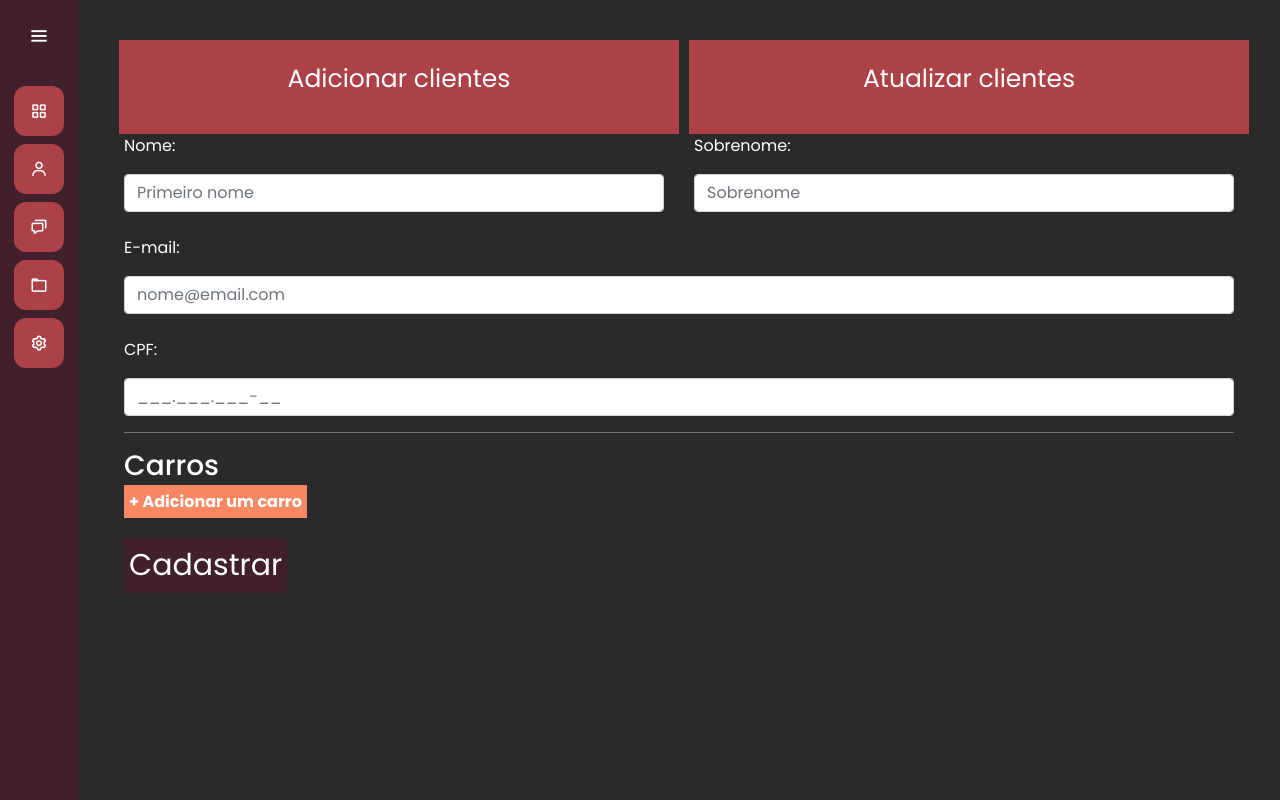
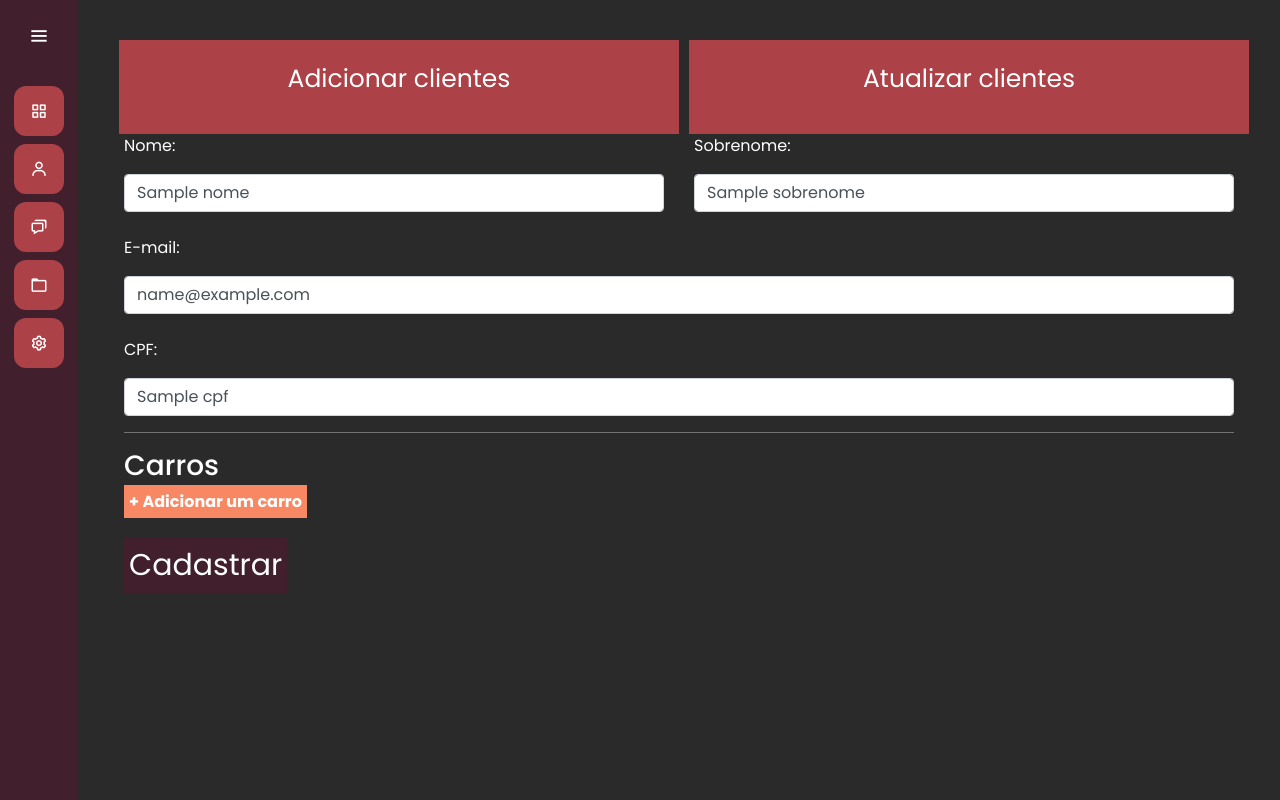
Before and after one commit to Isaac2109/Meca-jato, a Django app: template clientes/templates/clientes.html in a window 1280 px wide. Run offline with Django 4.2, Linux system fonts and the light colour scheme; the template is opened without the code that fills it: most values are stand-ins (such as "Sample title", 1, 10 or a date in 2020).

Commit message:
finalizando a página clientes

```diff
--- a/clientes/templates/clientes.html
+++ b/clientes/templates/clientes.html
@@ -23,25 +23,28 @@
                 <div class="row">
                     <div class="col-md">
                         <p>Nome:</p>
-                        <input type="text" class="form-control" placeholder="Primeiro nome" name="nome">
+                        <input type="text" class="form-control" placeholder="Primeiro nome" name="nome" value="{{nome}}">
                     </div>
                     <div class="col-md">
                         <p>Sobrenome:</p>
-                        <input type="text" class="form-control" placeholder="Sobrenome" name="sobrenome">
+                        <input type="text" class="form-control" placeholder="Sobrenome" name="sobrenome" value="{{sobrenome}}">
                     </div>
                 </div>
                 <br>
                 <p>E-mail:</p>
-                <input type="email" class="form-control" placeholder="nome@email.com" name="email">
+                <input type="email" class="form-control" placeholder="nome@email.com" name="email" value="{{email}}">
                 <br>
                 <p>CPF:</p>
-                <input type="text" class="form-control" placeholder="___.___.___-__" name="cpf">
+                <input type="text" class="form-control" placeholder="___.___.___-__" name="cpf" value="{{cpf}}">
                 <hr style="background-color:gray;">
                 <div class="add-carros">
                     <h3>Carros</h3>
                     <span class="btn-add-carros" onclick="add_carro()">+ Adicionar um carro</span>
 
                     <div id="form-carro">
+                        {% for carro, placa, ano in carros %}
+
+                        {% endfor %}
 
                     </div>
 
```
Also changed, not shown: clientes/views.py (+28 -1 lines).
